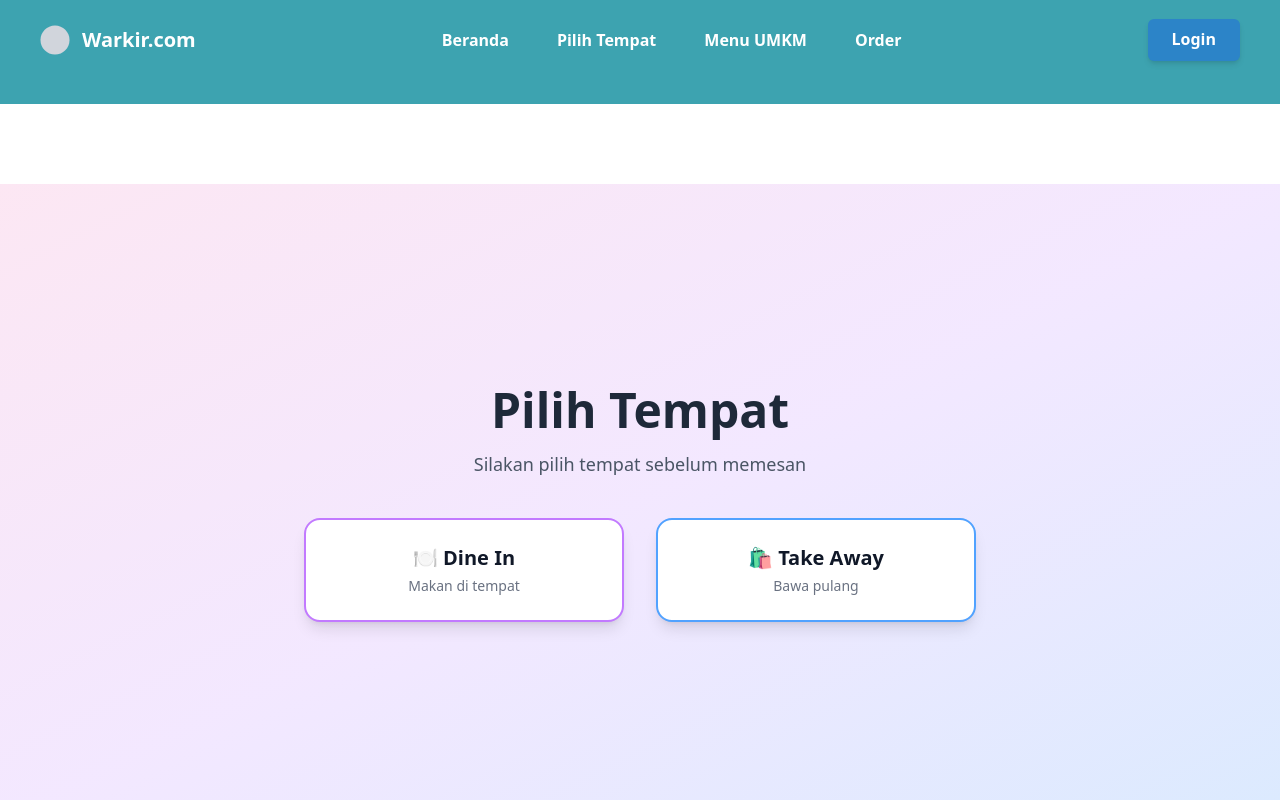
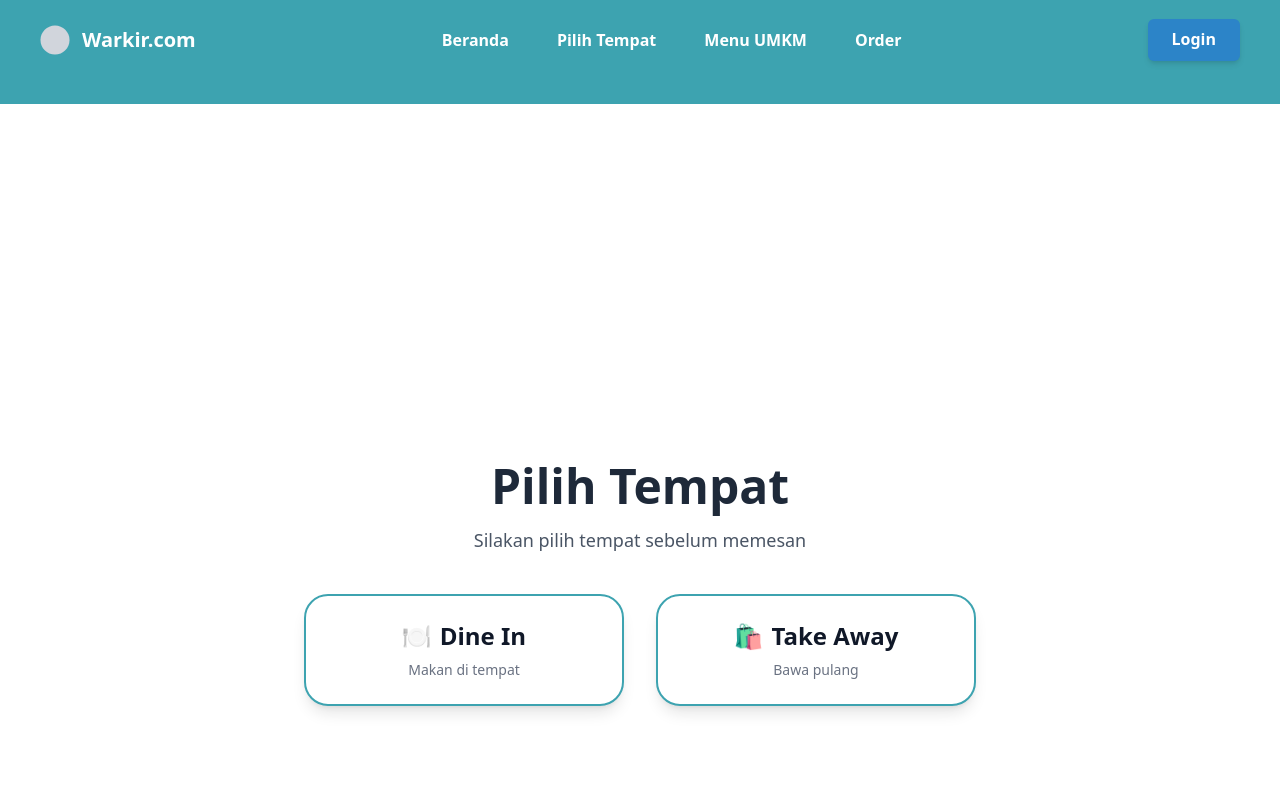
Before and after one commit to fahtinurai/TripleTrouble_Warkir, a React (Vite) app: page /tempat in a window 1280 px wide. Shown: the top 800 px of the page. Built offline with nearby package versions, Linux system fonts and the light colour scheme.

Commit message:
change button color pilih tempat

```diff
--- a/src/pages/PilihTempat.jsx
+++ b/src/pages/PilihTempat.jsx
@@ -20,7 +20,7 @@ export default function PilihTempat({ onClose, asModal = false }) {
   if (!asModal) {
     // Mode HALAMAN BIASA (route /tempat)
     return (
-      <div className="bg-gradient-to-br from-pink-100 via-purple-100 to-blue-100">
+  <div className="bg-white min-h-screen flex items-center justify-center">
     <div className="container mx-auto px-6 min-h-[calc(100vh-8rem)] md:min-h-[calc(100vh-10rem)] flex flex-col items-center justify-center text-center py-12">
       <h1 className="text-5xl font-extrabold mb-4 text-gray-800">
         Pilih Tempat
@@ -30,29 +30,55 @@ export default function PilihTempat({ onClose, asModal = false }) {
       </p>
 
       <div className="grid grid-cols-1 sm:grid-cols-2 gap-8 w-full max-w-2xl">
-            {/* DINE IN */}
+          {/*  DINE IN */}
         <Link
           to="/menu"
           state={{ orderType: "dine-in" }}
-              className="bg-white border-2 border-purple-400 text-purple-600 px-6 py-6 rounded-2xl shadow-lg hover:text-white hover:border-transparent hover:from-purple-500 hover:to-pink-400 hover:bg-gradient-to-r transition text-xl font-semibold flex flex-col items-center"
+          className="
+            group bg-white border-2 border-[#3DA3B0] text-[#3DA3B0]
+            px-6 py-6 rounded-3xl shadow-lg w-full
+            transition-all duration-300
+            flex flex-col items-center
+            hover:bg-[#3DA3B0] hover:border-[#3DA3B0] hover:shadow-xl hover:scale-[1.03]
+          "
         >
-              🍽️ Dine In
-              <span className="text-sm font-normal mt-1 text-gray-500">
+        <div className="flex items-center gap-2 text-2xl font-bold">
+          🍽️
+          <span className="transition-colors duration-300 group-hover:text-white">
+            Dine In
+          </span>
+        </div>
+
+        <span className="text-sm font-normal mt-2 text-gray-500 transition-colors duration-300 group-hover:text-white/90">
           Makan di tempat
         </span>
       </Link>
+
 
         {/* TAKE AWAY */}
         <Link
           to="/menu"
           state={{ orderType: "takeaway" }}
-              className="bg-white border-2 border-blue-400 text-blue-600 px-6 py-6 rounded-2xl shadow-lg hover:text-white hover:border-transparent hover:from-blue-500 hover:to-purple-400 hover:bg-gradient-to-r transition text-xl font-semibold flex flex-col items-center"
+          className="
+            group bg-white border-2 border-[#3DA3B0] text-[#3DA3B0]
+            px-6 py-6 rounded-3xl shadow-lg w-full
+            transition-all duration-300
+            flex flex-col items-center
+            hover:bg-[#3DA3B0] hover:border-[#3DA3B0] hover:shadow-xl hover:scale-[1.03]
+          "
         >
-              🛍️ Take Away
-              <span className="text-sm font-normal mt-1 text-gray-500">
+        <div className="flex items-center gap-2 text-2xl font-bold">
+          🛍️
+          <span className="transition-colors duration-300 group-hover:text-white">
+            Take Away
+          </span>
+        </div>
+
+        <span className="text-sm font-normal mt-2 text-gray-500 transition-colors duration-300 group-hover:text-white/90">
           Bawa pulang
         </span>
       </Link>
+
             </div>
           </div>
          </div>
@@ -60,54 +86,54 @@ export default function PilihTempat({ onClose, asModal = false }) {
     }
 
   // Mode MODAL (popup sekali tampil)
-  return (
-    <div
-      className="fixed inset-0 z-[60] bg-black/50 backdrop-blur-sm flex items-center justify-center"
-      onClick={onClose} // klik overlay = close
-    >
-      <div
-        className="bg-white rounded-2xl shadow-2xl p-8 w-11/12 max-w-md text-center relative animate-fadeIn"
-        onClick={(e) => e.stopPropagation()} // cegah close saat klik isi modal
-      >
-        <button
-          onClick={onClose}
-          className="absolute top-3 right-3 text-gray-400 hover:text-gray-600 text-2xl"
-          aria-label="Tutup"
-        >
-          ✕
-        </button>
+  // return (
+  //   <div
+  //     className="fixed inset-0 z-[60] bg-black/50 backdrop-blur-sm flex items-center justify-center"
+  //     onClick={onClose} // klik overlay = close
+  //   >
+  //     <div
+  //       className="bg-white rounded-2xl shadow-2xl p-8 w-11/12 max-w-md text-center relative animate-fadeIn"
+  //       onClick={(e) => e.stopPropagation()} // cegah close saat klik isi modal
+  //     >
+  //       <button
+  //         onClick={onClose}
+  //         className="absolute top-3 right-3 text-gray-400 hover:text-gray-600 text-2xl"
+  //         aria-label="Tutup"
+  //       >
+  //         ✕
+  //       </button>
 
-        <h1 className="text-3xl font-extrabold mb-3 text-gray-800">
-          Pilih Tempat
-        </h1>
-        <p className="text-gray-600 mb-8">
-          Silakan pilih tempat sebelum memesan:
-        </p>
+  //       <h1 className="text-3xl font-extrabold mb-3 text-gray-800">
+  //         Pilih Tempat
+  //       </h1>
+  //       <p className="text-gray-600 mb-8">
+  //         Silakan pilih tempat sebelum memesan:
+  //       </p>
 
-        <div className="grid grid-cols-1 sm:grid-cols-2 gap-6">
-          {/* DINE IN (modal) */}
-          <Link
-            to="/menu"
-            state={{ orderType: "dine-in" }}
-            onClick={onClose}
-            className="bg-white border-2 border-purple-400 text-purple-600 px-6 py-5 rounded-2xl shadow-lg hover:text-white hover:bg-gradient-to-r hover:from-purple-500 hover:to-pink-400 transition-all font-semibold flex flex-col items-center"
-          >
-            🍽️ Dine In
-            <span className="text-sm mt-1 text-gray-500">Makan di tempat</span>
-          </Link>
+  //       <div className="grid grid-cols-1 sm:grid-cols-2 gap-6">
+  //         {/* DINE IN (modal) */}
+  //         <Link
+  //           to="/menu"
+  //           state={{ orderType: "dine-in" }}
+  //           onClick={onClose}
+  //           className="bg-white border-2 border-purple-400 text-purple-600 px-6 py-5 rounded-2xl shadow-lg hover:text-white hover:bg-gradient-to-r hover:from-purple-500 hover:to-pink-400 transition-all font-semibold flex flex-col items-center"
+  //         >
+  //           🍽️ Dine In
+  //           <span className="text-sm mt-1 text-gray-500">Makan di tempat</span>
+  //         </Link>
 
-          {/* TAKE AWAY (modal) */}
-          <Link
-            to="/menu"
-            state={{ orderType: "takeaway" }}
-            onClick={onClose}
-            className="bg-white border-2 border-blue-400 text-blue-600 px-6 py-5 rounded-2xl shadow-lg hover:text-white hover:bg-gradient-to-r hover:from-blue-500 hover:to-purple-400 transition-all font-semibold flex flex-col items-center"
-          >
-            🛍️ Take Away
-            <span className="text-sm mt-1 text-gray-500">Bawa pulang</span>
-          </Link>
-        </div>
-      </div>
-    </div>
-  );
+  //         {/* TAKE AWAY (modal) */}
+  //         <Link
+  //           to="/menu"
+  //           state={{ orderType: "takeaway" }}
+  //           onClick={onClose}
+  //           className="bg-white border-2 border-blue-400 text-blue-600 px-6 py-5 rounded-2xl shadow-lg hover:text-white hover:bg-gradient-to-r hover:from-blue-500 hover:to-purple-400 transition-all font-semibold flex flex-col items-center"
+  //         >
+  //           🛍️ Take Away
+  //           <span className="text-sm mt-1 text-gray-500">Bawa pulang</span>
+  //         </Link>
+  //       </div>
+  //     </div>
+  //   </div>
+  // );
 }
```
Lines whose indentation alone changed are shown as unchanged.
